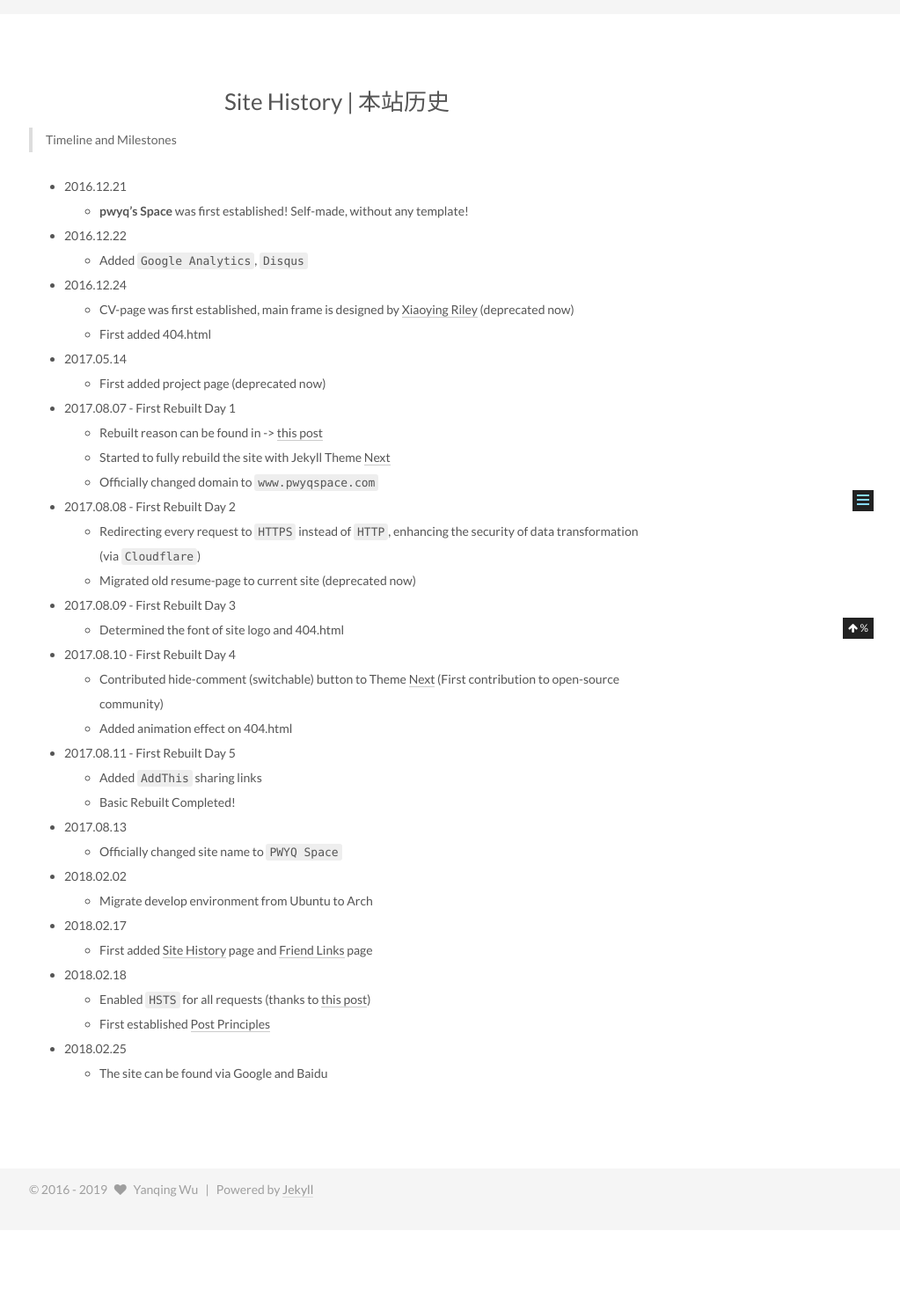
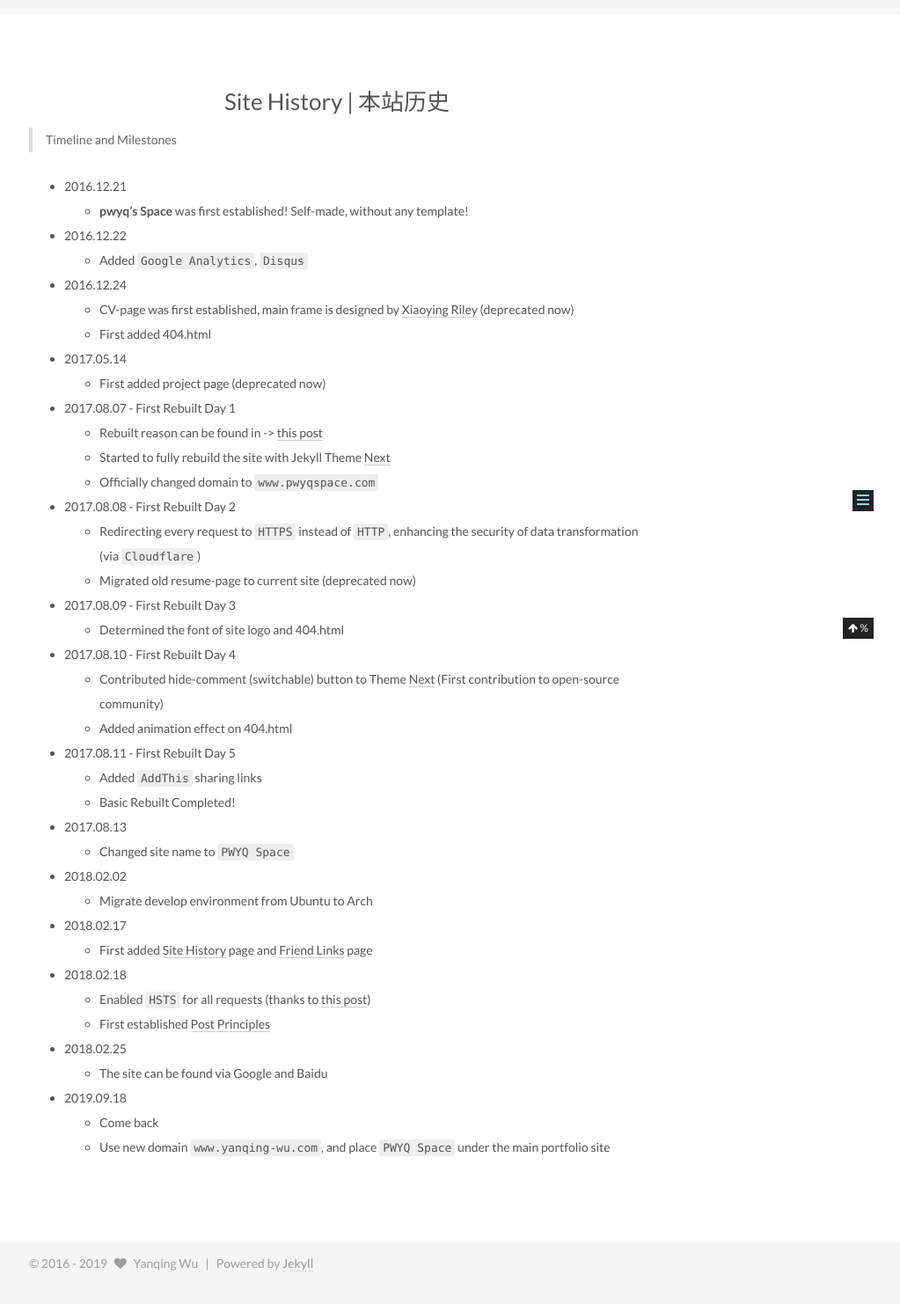
Before and after one commit to pwyq/blog, a Jekyll site: the page built from sitelog/index.html, in a window 1280 px wide, cut to the strip 274-1756 px from the top of the page. Shown: the whole strip at 88% size, without its empty margins (257-1280 px from the left). Built offline with Jekyll 4.4.1, drawn with Linux system fonts in a browser that asks for light colours; comment, search, counter and statistics services are not loaded; before the commit the page ends 1672 px from its top, so only the background shows below that.

Commit message:
some changes for new domain

```diff
--- a/_config.yml
+++ b/_config.yml
@@ -199,7 +199,7 @@
 social:
   GitHub: https://github.com/pwyq
 #  Twitter: https://twitter.com/P_WYQ
-  Booklist: https://www.pwyqspace.com/study/2018/01/01/Booklists/
+  Booklist: https://www.yanqing-wu.com/study/2018/01/01/Booklists/
 
 # Social Links Icons
 # Icon Mapping:
@@ -321,12 +321,13 @@
 # Share
 add_this_id: ra-598e8387d94319cb
 
-# Google Webmaster tools verification setting
-# See: https://www.google.com/webmasters/
-google_site_verification: YuQJL1vK-E_gzpdn548UT4XOLqgo4IbK0rCrgE5wAKA
-
-# Google Analytics
-google_analytics: UA-89371373-1
+# Commented out on 09.18.2019, otherwise will be duplicated on the pwyq.github.io repo
+## Google Webmaster tools verification setting
+## See: https://www.google.com/webmasters/
+#google_site_verification: YuQJL1vK-E_gzpdn548UT4XOLqgo4IbK0rCrgE5wAKA
+#
+## Google Analytics
+#google_analytics: UA-89371373-1
 
 # Enable baidu push so that the blog will push the url to baidu automatically which is very helpful for SEO
 baidu_push: true
--- a/_includes/_sitelog/history.md
+++ b/_includes/_sitelog/history.md
@@ -25,7 +25,7 @@
     * Added `AddThis` sharing links
     * Basic Rebuilt Completed!
 * 2017.08.13
-    * Officially changed site name to `PWYQ Space`
+    * Changed site name to `PWYQ Space`
 * 2018.02.02
     * Migrate develop environment from Ubuntu to Arch
 * 2018.02.17
@@ -35,12 +35,14 @@
     * First established [Post Principles][6]
 * 2018.02.25
     * The site can be found via Google and Baidu
+* 2019.09.18
+    * Come back
+    * Use new domain `www.yanqing-wu.com`, and place `PWYQ Space` under the main portfolio site
 
 
-[1]: https://www.pwyqspace.com
 [2]: http://themes.3rdwavemedia.com/
 [3]: https://github.com/simpleyyt/jekyll-theme-next
-[4]: https://www.pwyqspace.com/blog/2017/08/26/Blog-First-Rebuilt
+[4]: https://www.yanqing-wu.com/blog/2017/08/26/Blog-First-Rebuilt
 [5]: https://blog.itswincer.com/posts/dfc84766/
 [6]: /postrules
 [7]: /sitelog
```
Also changed, not shown: _includes/_about/en.md (+2 -2 lines), _posts/2016-12-21-pwyq's-Space-launched.md (+1 -1 lines).
